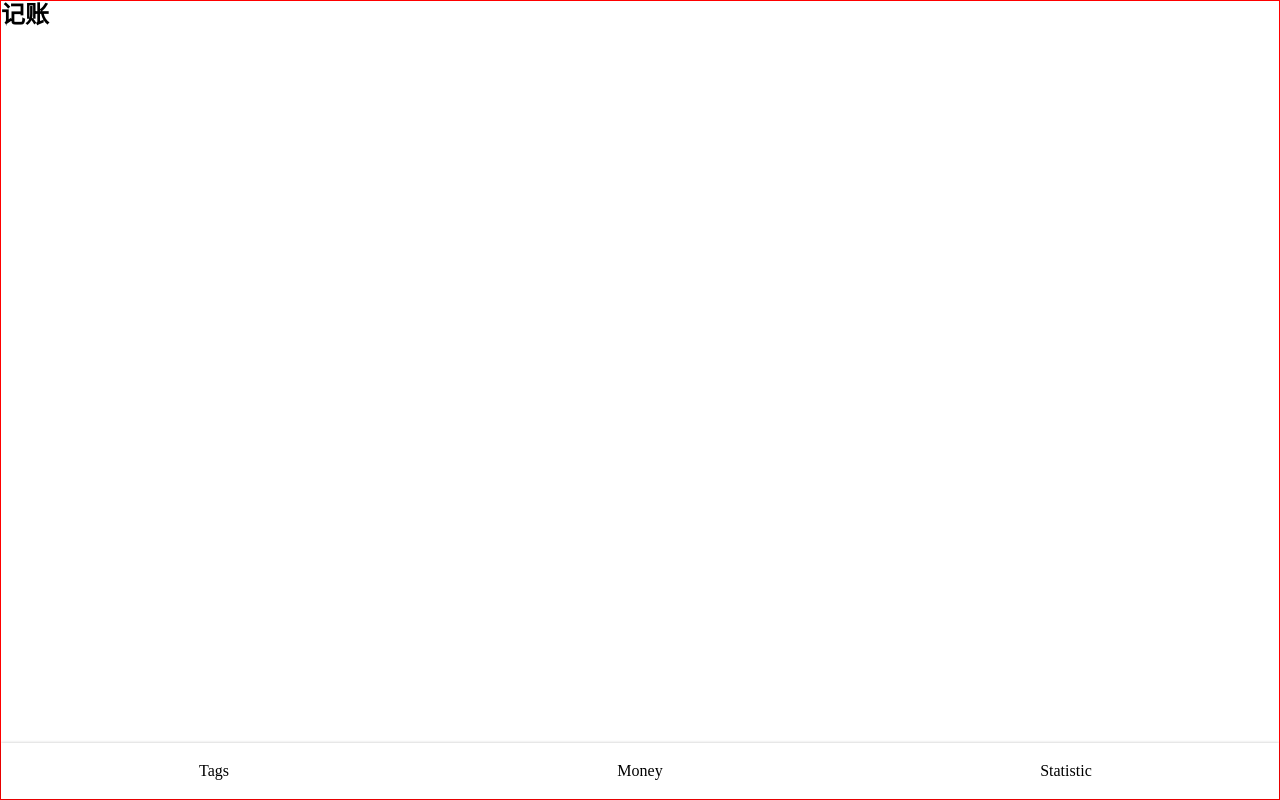
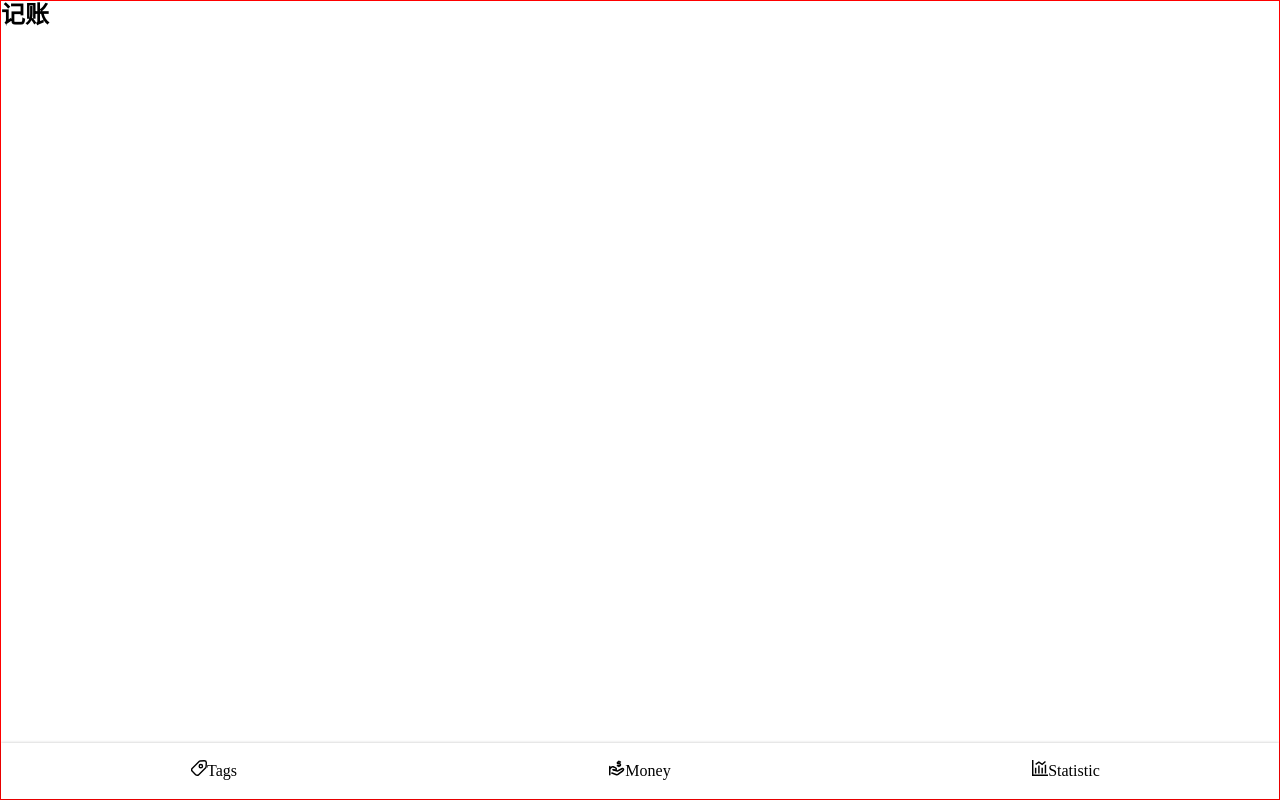
Before and after one commit to Freddy-Gong/charge-account, a React app: page /#/money in a window 1280 px wide. Built offline with nearby package versions, Linux system fonts and the light colour scheme.

Commit message:
搞定icon

```diff
--- a/config/webpack.config.js
+++ b/config/webpack.config.js
@@ -52,7 +52,7 @@ const sassModuleRegex = /\.module\.(scss|sass)$/;
 
 // This is the production and development configuration.
 // It is focused on developer experience, fast rebuilds, and a minimal bundle.
-module.exports = function(webpackEnv) {
+module.exports = function (webpackEnv) {
   const isEnvDevelopment = webpackEnv === 'development';
   const isEnvProduction = webpackEnv === 'production';
 
@@ -348,6 +348,13 @@ module.exports = function(webpackEnv) {
           // match the requirements. When no loader matches it will fall
           // back to the "file" loader at the end of the loader list.
           oneOf: [
+            {
+              test: /\.svg$/,
+              use: [
+                { loader: 'svg-sprite-loader', options: {} },
+                { loader: 'svgo-loader', options: {} },
+              ]
+            },
             // "url" loader works like "file" loader except that it embeds assets
             // smaller than specified limit in bytes as data URLs to avoid requests.
             // A missing `test` is equivalent to a match.
--- a/package.json
+++ b/package.json
@@ -91,7 +91,9 @@
   },
   "devDependencies": {
     "@types/react-router-dom": "^5.1.5",
-    "@types/styled-components": "^5.1.2"
+    "@types/styled-components": "^5.1.2",
+    "svg-sprite-loader": "^5.0.0",
+    "svgo-loader": "^2.2.1"
   },
   "jest": {
     "roots": [
--- a/src/components/Nav.tsx
+++ b/src/components/Nav.tsx
@@ -1,7 +1,10 @@
 import styled from "styled-components";
 import React from "react";
 import { Link } from "react-router-dom";
-import '../icon.svg'
+require('icon/money.svg')
+require('icon/tags.svg')
+require('icon/statistic.svg')
+
 
 
 const NavWrapper = styled.nav`
@@ -22,12 +25,21 @@ const Nav = () => {
     <NavWrapper>
       <ul>
         <li>
+          <svg className="icon">
+            <use xlinkHref="#tags" />
+          </svg>
           <Link to="/tags">Tags</Link>
         </li>
         <li>
+          <svg className="icon">
+            <use xlinkHref="#money" />
+          </svg>
           <Link to="/money">Money</Link>
         </li>
         <li>
+          <svg className="icon">
+            <use xlinkHref="#statistic" />
+          </svg>
           <Link to="/statistic">Statistic</Link>
         </li>
       </ul>
--- a/src/index.scss
+++ b/src/index.scss
@@ -10,3 +10,7 @@ body{
     font-size: 16px;
     line-height: 1.2;
 }
+.icon{
+    width: 1em;
+    height: 1em;
+}
```
Also changed, not shown: 1 other file (tests, documents, lock files or other folders). Lines whose indentation alone changed are shown as unchanged.
